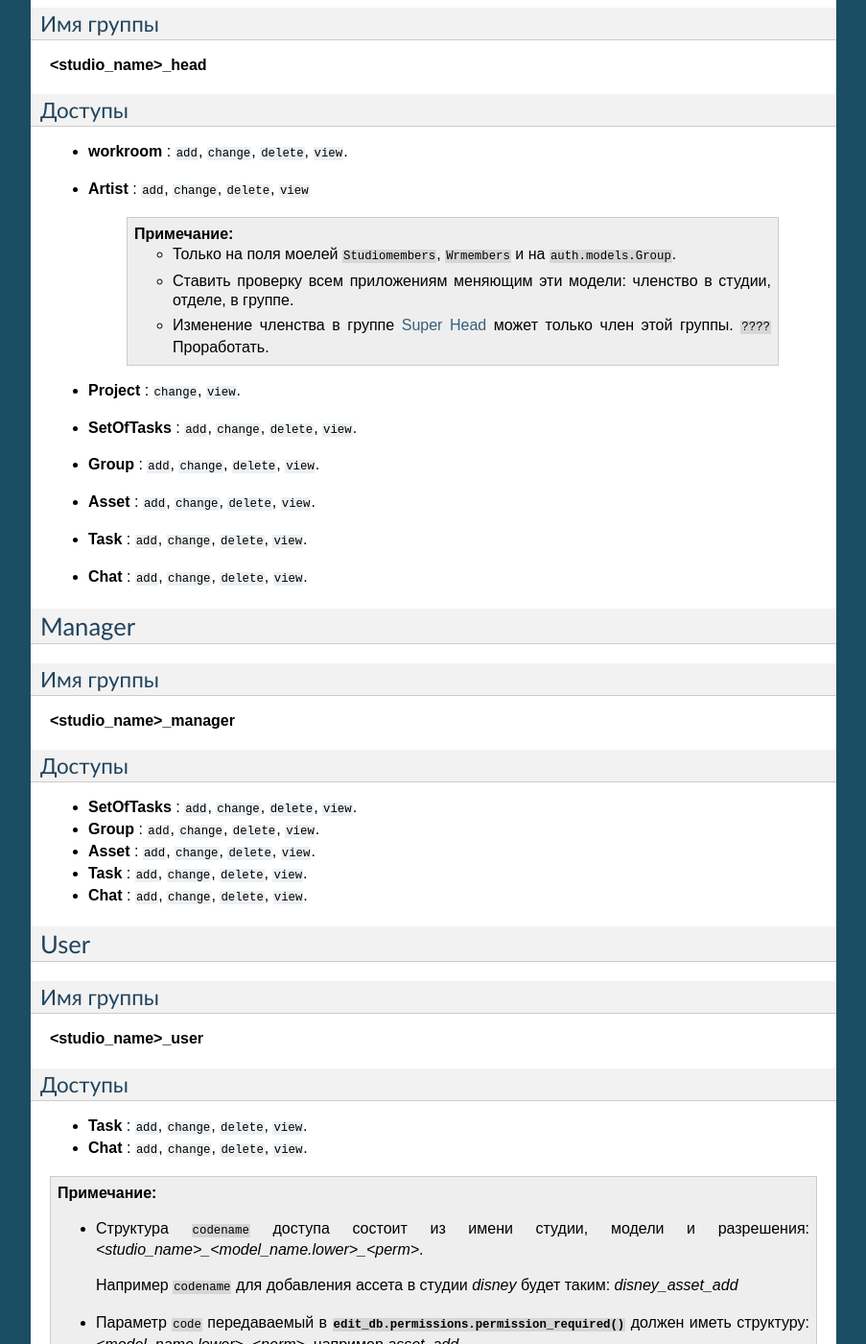
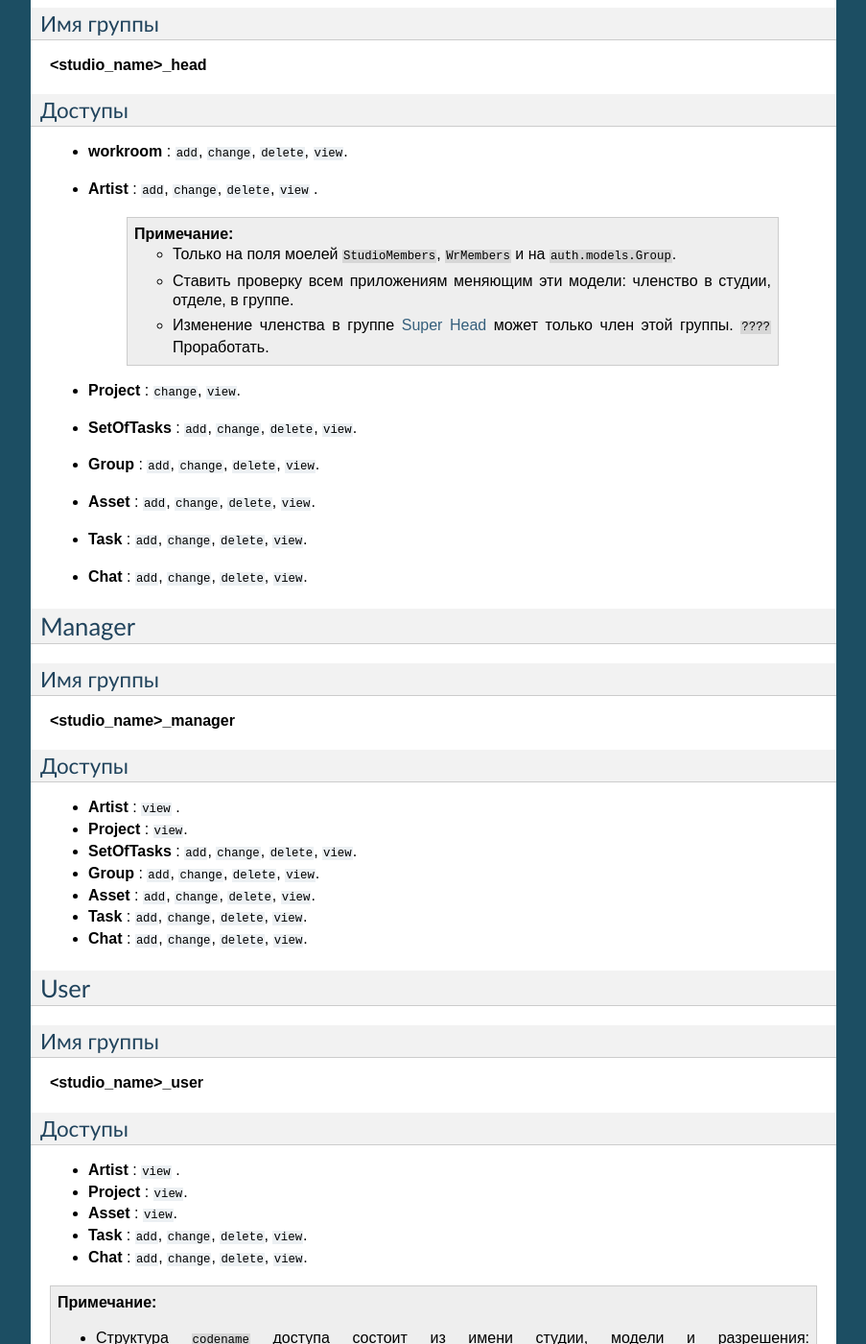
Before and after one commit to volodya-renderberg/lineyka, a Sphinx documentation site: the page built from docs/source/specifications/django/levels.rst, in a window 1280 px wide and 1400 px high, scrolled down 1012 px. Shown: the whole window at 96% size, without its empty margins (198-1101 px from the left). Built offline with Sphinx 7.4.7, drawn with Linux system fonts in a browser that asks for light colours.

Commit message:
docs django/levels

```diff
--- a/docs/source/specifications/django/levels.rst
+++ b/docs/source/specifications/django/levels.rst
@@ -35,11 +35,11 @@ Head
 
 * **workroom** : ``add``, ``change``, ``delete``, ``view``.
 
-* **Artist** : ``add``, ``change``, ``delete``, ``view``
+* **Artist** : ``add``, ``change``, ``delete``, ``view`` .
 
     .. note::
 
-        * Только на поля моелей ``Studiomembers``, ``Wrmembers`` и на ``auth.models.Group``.
+        * Только на поля моелей ``StudioMembers``, ``WrMembers`` и на ``auth.models.Group``.
         * Ставить проверку всем приложениям меняющим эти модели: членство в студии, отделе, в группе.
         * Изменение членства в группе `Super Head`_ может только член этой группы. ``????`` Проработать.
 
@@ -68,6 +68,10 @@ Manager
 Доступы
 ~~~~~~~
 
+* **Artist** : ``view`` .
+
+* **Project** : ``view``.
+
 * **SetOfTasks** : ``add``, ``change``, ``delete``, ``view``.
 
 * **Group** : ``add``, ``change``, ``delete``, ``view``.
@@ -91,6 +95,12 @@ User
 Доступы
 ~~~~~~~
 
+* **Artist** : ``view`` .
+
+* **Project** : ``view``.
+
+* **Asset** : ``view``.
+
 * **Task** : ``add``, ``change``, ``delete``, ``view``.
 
 * **Chat** : ``add``, ``change``, ``delete``, ``view``.
@@ -99,4 +109,4 @@ User
 
     * Структура ``codename`` доступа состоит из имени студии, модели и разрешения: *<studio_name>_<model_name.lower>_<perm>*.\
      Например ``codename`` для добавления ассета в студии *disney* будет таким: *disney_asset_add*
-    * Параметр ``code`` передаваемый в :func:`edit_db.permissions.permission_required` должен иметь структуру: *<model_name.lower>_<perm>*, например *asset_add*.
+    * Параметр ``code`` передаваемый в :func:`edit_db.permissions.permission_required` должен иметь структуру: *<model_name.lower>_<perm>*, например: *asset_add*.
```
